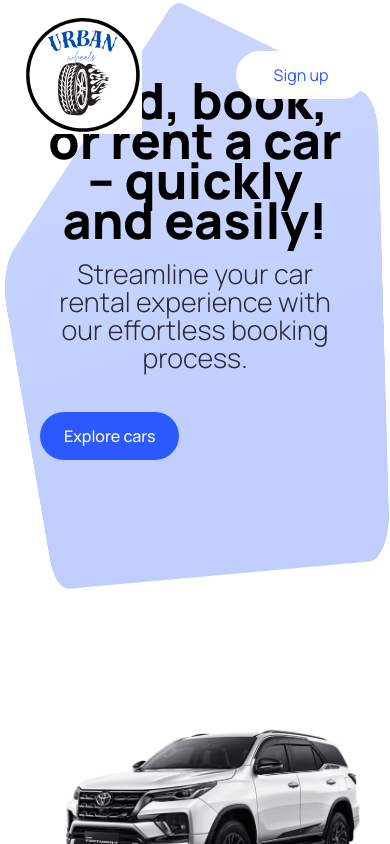
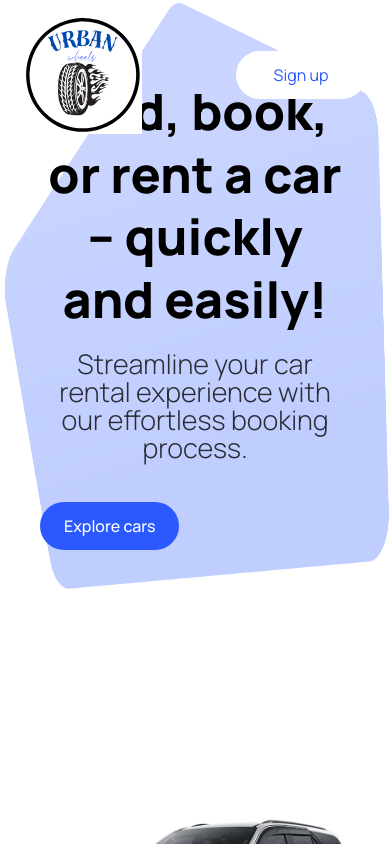
Before and after one commit to mwangimuringi/urbanwheels, a Next.js app: page / in a window 390 px wide. Shown: the top 844 px of the page. Built offline with nearby package versions, Linux system fonts and the light colour scheme; no server answers; the database is empty.

Commit message:
Integrated necessary imptovements

```diff
--- a/components/hero.tsx
+++ b/components/hero.tsx
@@ -11,6 +11,7 @@ const Hero = () => {
   const handleScroll = () => {
     try {
       console.log("Scroll to explore section.");
+      // Add actual scroll logic here, such as using scrollTo or smooth scrolling libraries.
     } catch (error) {
       console.error("Scroll error:", (error as Error).message);
     }
@@ -18,9 +19,14 @@ const Hero = () => {
 
   return (
     <div className="hero flex flex-col md:flex-row items-center justify-between px-5 py-10">
+      {/* Left Section */}
       <div className="flex-1 text-center md:text-left pt-10 md:pt-36 px-5">
-        <h1 className="hero__title text-4xl md:text-6xl font-bold">{TITLE}</h1>
-        <p className="hero__subtitle text-lg md:text-xl mt-5">{SUBTITLE}</p>
+        <h1 className="hero__title text-4xl md:text-6xl font-bold leading-tight">
+          {TITLE}
+        </h1>
+        <p className="hero__subtitle text-lg md:text-xl mt-5">
+          {SUBTITLE}
+        </p>
         <CustomButton
           title="Explore cars"
           containerStyles="bg-primary-blue text-white rounded-full mt-10 px-6 py-3 hover:bg-primary-blue-dark transition ease-in-out"
@@ -31,6 +37,8 @@ const Hero = () => {
           aria-label="Explore cars button"
         />
       </div>
+
+      {/* Right Section (Hero Image) */}
       <div className="hero__image-container flex justify-center mt-10 md:mt-0">
         <div className="hero__image relative w-full max-w-md md:max-w-lg">
           <Image
```
